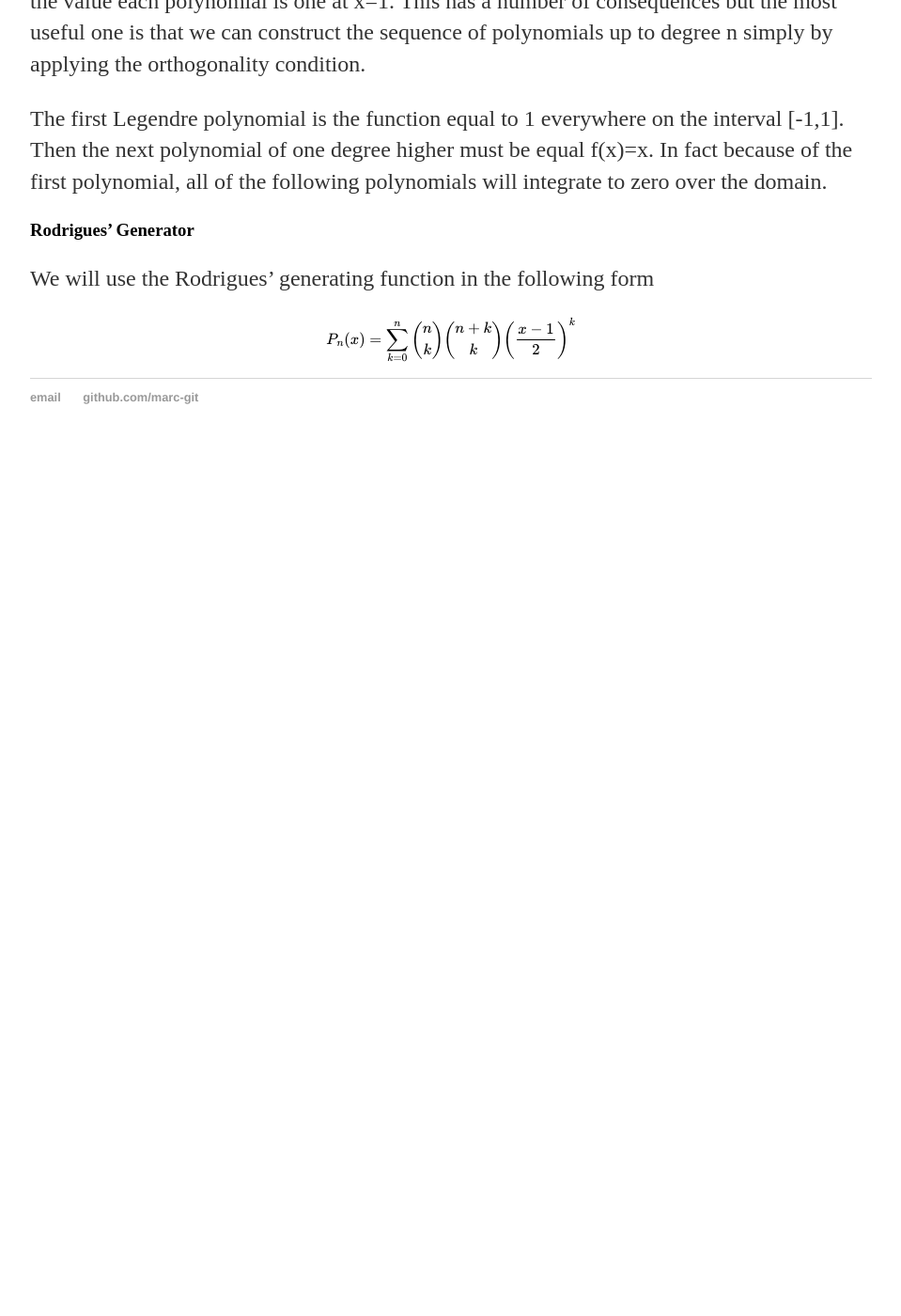
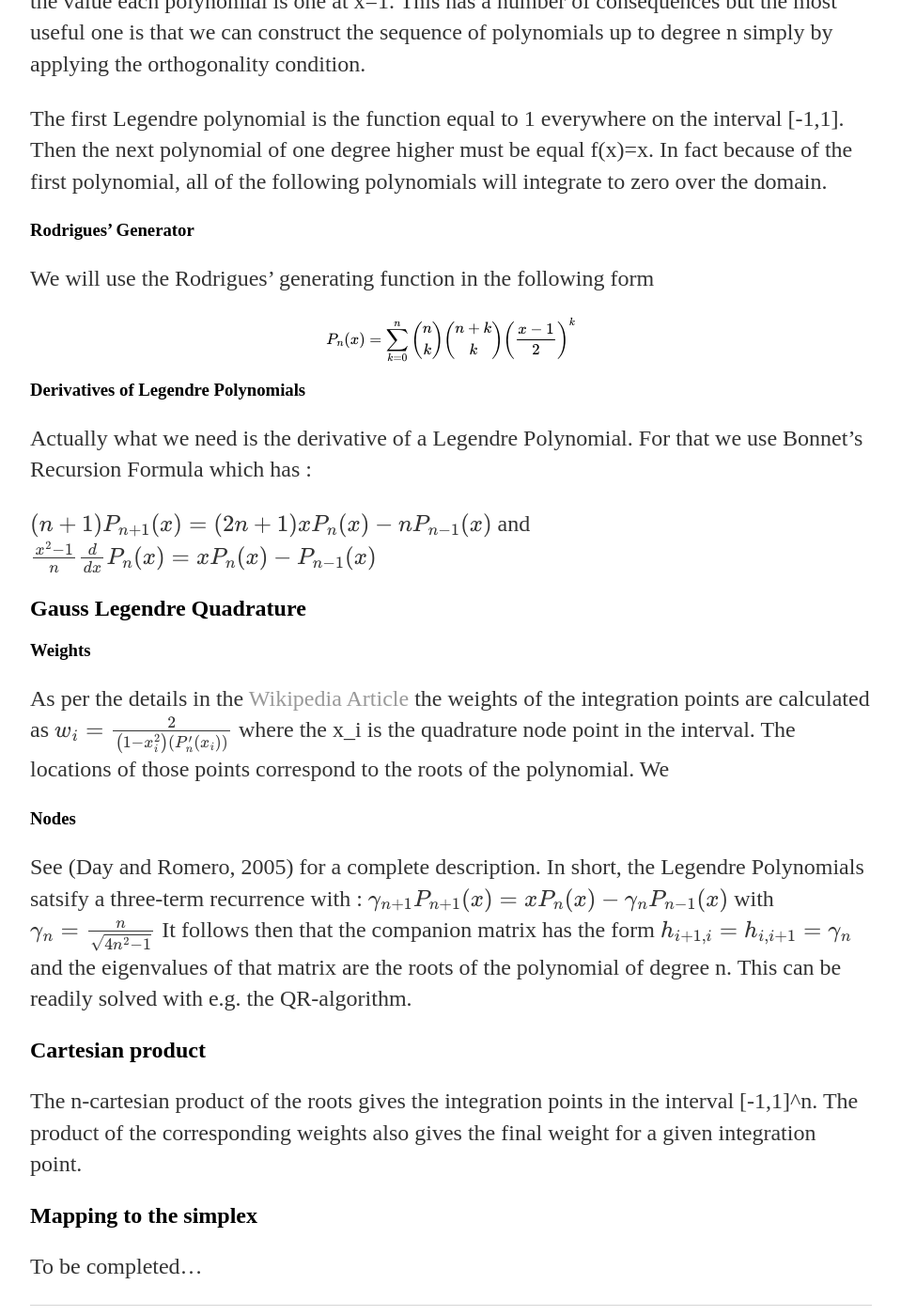
Before and after one commit to marc-git/marc-git.github.io, a Jekyll site: the page built from _posts/2020-08-23-simplexquads.md, in a window 1280 px wide and 1400 px high, scrolled down 1143 px. Shown: the whole window at 94% size, without its empty margins (160-1119 px from the left). Built offline with Jekyll 4.4.1, drawn with Linux system fonts in a browser that asks for light colours; formulas are drawn with MathJax 3; before the commit the page ends 1633 px from its top, so only the background shows below that.

Commit message:
Update 2020-08-23-simplexquads.md

```diff
--- a/_posts/2020-08-23-simplexquads.md
+++ b/_posts/2020-08-23-simplexquads.md
@@ -33,3 +33,39 @@ We will use the Rodrigues' generating function in the following form
 
 $$P_n(x)=\sum_{k=0}^n \binom{n}{k} \binom{n+k}{k}\left(\frac{x-1}{2} \right)^k
 $$
+
+
+### Derivatives of Legendre Polynomials
+Actually what we need is the derivative of a Legendre Polynomial.  For that we use Bonnet's Recursion Formula which has :
+
+$$(n+1)P_{n+1}(x) = (2n+1)xP_n(x)-nP_{n-1}(x)
+$$
+and
+$$\frac{x^2 -1}{n}\frac{d}{dx}P_n(x)=xP_n(x)-P_{n-1}(x)
+$$
+
+## Gauss Legendre Quadrature
+### Weights
+As per the details in the [Wikipedia Article](https://en.wikipedia.org/wiki/Gaussian_quadrature#Gauss%E2%80%93Legendre_quadrature)
+the weights of the integration points are calculated as
+$$w_i = \frac{2}{\left(1-x_i^2\right)\left(P_n'(x_i)\right)}
+$$
+where the x_i is the quadrature node point in the interval. The locations of those points correspond to the roots of the polynomial. We
+
+### Nodes
+See (Day and Romero, 2005) for a complete description.  In short, the Legendre Polynomials satsify a three-term recurrence with :
+$$\gamma_{n+1}P_{n+1}(x)=xP_n(x)-\gamma_nP_{n-1}(x)
+$$
+with
+$$\gamma_n = \frac{n}{\sqrt{4n^2-1}}
+$$
+It follows then that the companion matrix has the form
+$$h_{i+1,i}=h_{i,i+1}=\gamma_n
+$$
+and the eigenvalues of that matrix are the roots of the polynomial of degree n. This can be readily solved with e.g. the QR-algorithm.
+
+## Cartesian product
+The n-cartesian product of the roots gives the integration points in the interval [-1,1]^n. The product of the corresponding weights also gives the final weight for a given integration point.
+
+## Mapping to the simplex
+To be completed...
```
